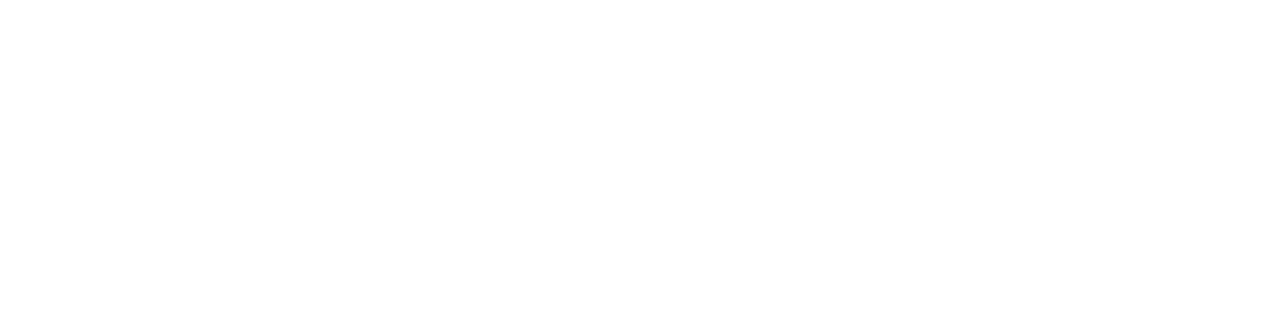
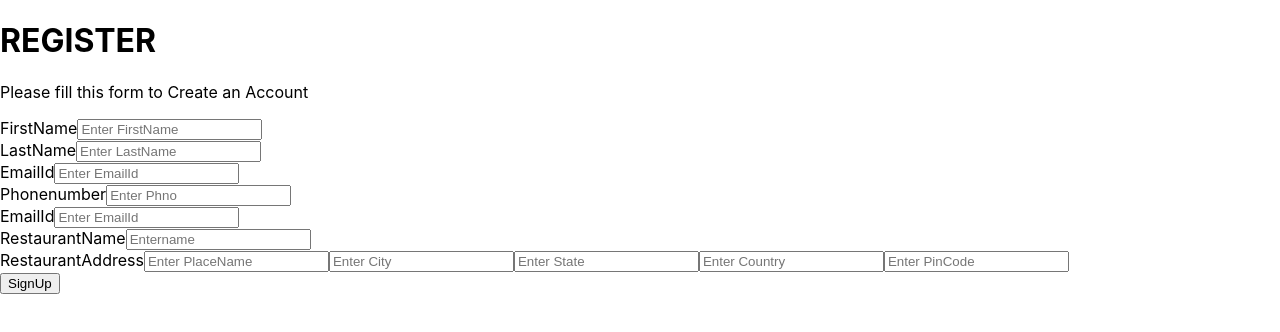
Before and after one commit to viswa0626/FoodDelivery-React-, a React (Create React App) app: page /registry in a window 1280 px wide. Before the commit this address had no page. Shown: the top 332 px of the page. Built offline with nearby package versions, Linux system fonts and the light colour scheme.

Commit message:
01/12/22

```diff
--- a/package.json
+++ b/package.json
@@ -11,6 +11,7 @@
     "react-router": "^6.4.3",
     "react-router-dom": "^6.4.3",
     "react-scripts": "5.0.1",
+    "reactjs-popup": "^2.0.5",
     "web-vitals": "^2.1.4"
   },
   "scripts": {
--- a/src/App.js
+++ b/src/App.js
@@ -3,6 +3,8 @@
 import Login from './Components/Login';
 import { BrowserRouter, Routes, Route } from "react-router-dom";
 import Userhome from './Screens/Userhome';
+import Ownerregisteration from './Components/Ownerregisteration'
+import Customerregisteration from './Components/Customerregistration';
 
 function App() {
   return (
@@ -15,6 +17,8 @@
 
         <Route path="/" element={<Login />} />
         <Route path="/home" element={<Userhome />} />
+        <Route path="/registry" element={<Ownerregisteration />} />
+        <Route path="/regis" element={<Customerregisteration />} />
       </Routes>
     </BrowserRouter>
 
--- /dev/null
+++ b/src/Components/Customerregistration.jsx
@@ -0,0 +1,36 @@
+import React from 'react'
+
+const Customerregistration = () => {
+  return (
+    <div className='register'>
+      <h1>UserRegistration</h1>
+      <form>
+        <div>
+          <label>FirstName</label>
+          <input type="text" placeholder='Enter FirstName' name='uname' required></input>
+        </div>
+        <div>
+
+          <label>LastName</label>
+          <input type="text" placeholder='Enter LastName' name="uname" required></input>
+        </div>
+        <div>
+
+          <label>EmailId</label>
+          <input type='email' placeholder="Enter EmailId" name="email" required></input>
+        </div>
+        <div>
+
+          <label>Phonenumber</label>
+          <input type="phonenumber" placeholder='Enter Phno' name="phno"></input>
+        </div>
+        <div>
+          <b><button>SignUp</button></b>
+        </div>
+      </form>
+
+    </div >
+  )
+}
+
+export default Customerregistration
--- a/src/Components/Login.css
+++ b/src/Components/Login.css
@@ -6,11 +6,12 @@
 
 }
 .image{
-    width:50%;
+    width:90%;
     height:100%;
     background-image:url("./../../assets/img.jpg");
     background-repeat: no-repeat;
     object-fit: fill;
+    background-size:auto;
 
 
 
@@ -22,5 +23,18 @@
     flex-direction: column;
     align-items: center;
     justify-content: center;
+    font-style:italic;
+    color:white;
+    background-color:black;
+    border-top-left-radius: 30%;
+    border-bottom-right-radius: 30%;
+    border-top-right-radius: 20%;
+    border-bottom-left-radius: 20%;
+    background-image: url(./../../assets/bg.jpg);
+    background-repeat: no-repeat;
 
 }
+.button{
+    position: relative;
+    margin-left: 34%;
+}
--- a/src/Components/Login.jsx
+++ b/src/Components/Login.jsx
@@ -1,13 +1,18 @@
-import React from 'react'
+import React, { useState } from 'react'
 import Userhome from '../Screens/Userhome'
-import {Route, Link } from "react-router-dom";
+import { Route, Link } from "react-router-dom";
+import Popup from 'reactjs-popup';
 import "./../Components/Login.css"
 
 
 const Login = () => {
+
     return (
+        <div>
             <div className='Login'>
                 <div className='image'></div>
+
+
                  <div className='loginform'><h1>LogIn</h1>
                     <form >
                         <div>
@@ -20,15 +25,24 @@
                             <input type="text" placeholder="Enter Password" name="psw" required></input>
 
                         </div>
+                        <button className='button'>
+                            <Link to='/home'>Submit</Link>
+                        </button>
+
+                    </form>
                     <div>
-                        <Link to='/home'>Click here</Link>
+                        <span>Don't have an account please <b>SignUp</b> as<b><button className='Owner'>
+                        <Link to='/registry'>Restaurant Owner</Link></button></b> or <b><button><Link to='/regis'>User</Link></button></b></span>
                     </div>
-                </form></div>
+                </div>
+
 
 
 
             </div>
 
+
+        </div>
     )
 }
 
--- /dev/null
+++ b/src/Components/Ownerregisteration.jsx
@@ -0,0 +1,58 @@
+import React from 'react'
+
+const Userregisteration = () => {
+    return (
+        <div>
+            <h1>REGISTER</h1>
+            <p>Please fill this form to Create an Account</p>
+            <form>
+                <div>
+                    <label>FirstName</label>
+                    <input type="text" placeholder='Enter FirstName' name='uname' required></input>
+                </div>
+                <div>
+
+                    <label>LastName</label>
+                    <input type="text" placeholder='Enter LastName' name="uname" required></input>
+                </div>
+                <div>
+
+                    <label>EmailId</label>
+                    <input type='email' placeholder="Enter EmailId" name="email" required></input>
+                </div>
+
+                <div>
+
+                    <label>Phonenumber</label>
+                    <input type="phonenumber" placeholder='Enter Phno' name="phno"></input>
+                </div>
+                <div>
+
+                    <label>EmailId</label>
+                    <input type='email' placeholder="Enter EmailId" name="email" required></input>
+                </div>
+
+                <div>
+
+                    <label>RestaurantName</label>
+                    <input type="text" placeholder="Entername" name="uname" required></input>
+                </div>
+                <div>
+                    <label>RestaurantAddress</label>
+                    <input type="text" placeholder='Enter PlaceName' name="address" required></input>
+                    <input type="text" placeholder='Enter City' name="uname" required></input>
+                    <input type="text" placeholder='Enter State' name="uname" required></input>
+                    <input type="text" placeholder='Enter Country' name="uname" required></input>
+                    <input type="text" placeholder='Enter PinCode' name="uname" required></input>
+
+                </div>
+
+                <div>
+                    <button>SignUp</button>
+                </div>
+            </form>
+        </div>
+    )
+}
+
+export default Userregisteration
```
Also changed, not shown: src/Components/Userregisteration.jsx (deleted, +0 -47 lines), assets/bg.jpg (added), src/Components/Customerregistration.css (added), 1 other file (tests, documents, lock files or other folders). Lines whose indentation alone changed are shown as unchanged.
